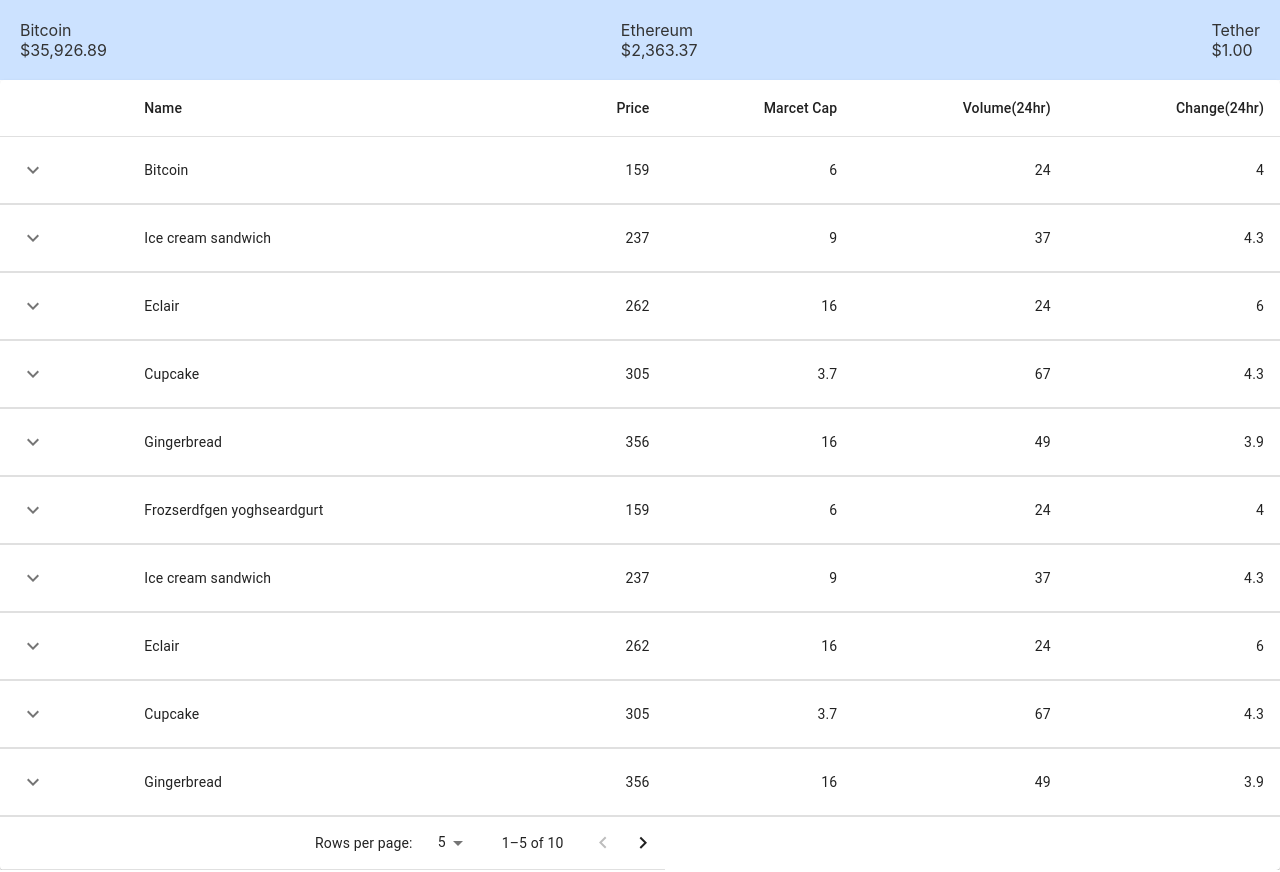
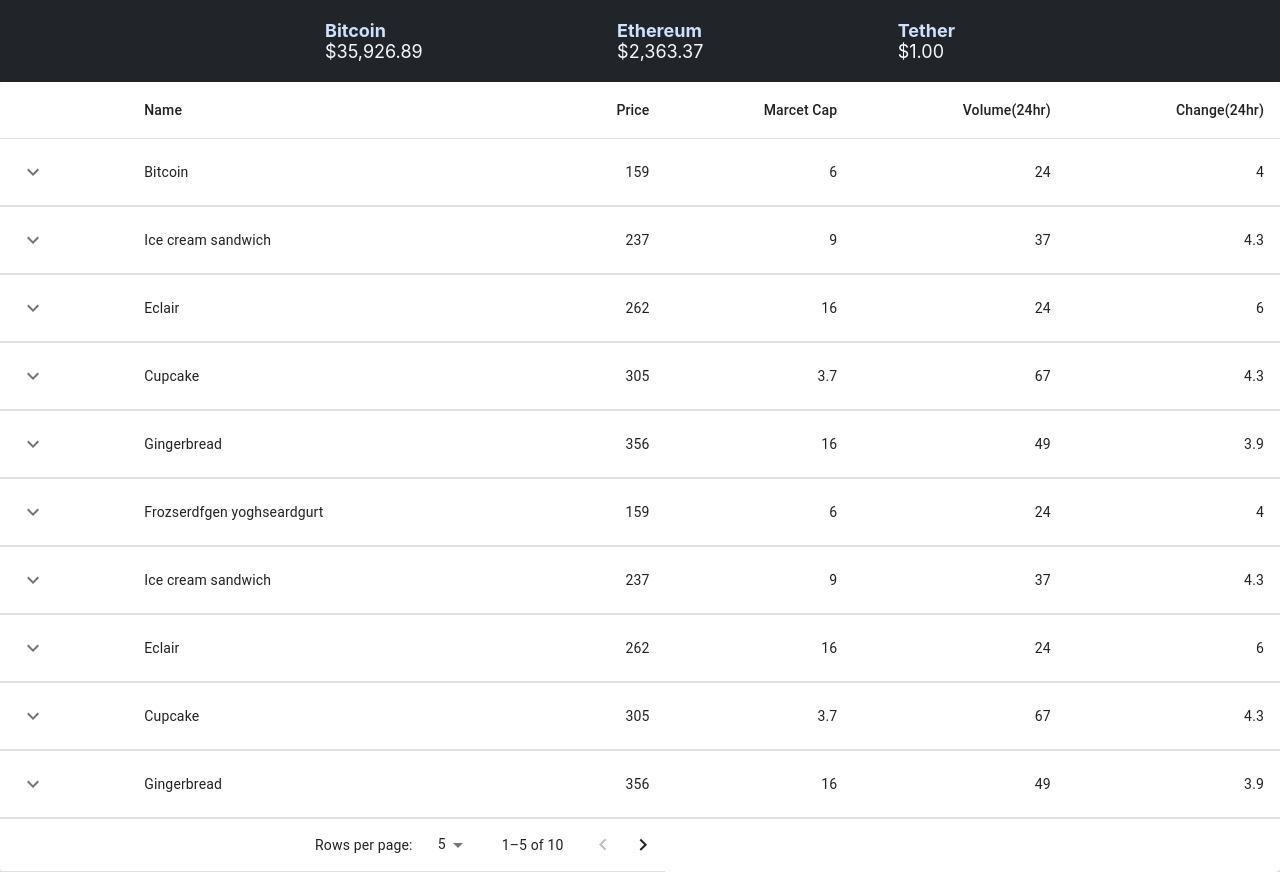
Before and after one commit to Sanvinganza/coincap_copy, a React (Create React App) app: page / in a window 1280 px wide. Built offline with nearby package versions, Linux system fonts and the light colour scheme.

Commit message:
add styles Header and change schedule

```diff
--- a/src/components/Schedule.jsx
+++ b/src/components/Schedule.jsx
@@ -17,39 +17,73 @@
 
 const data = [
   {
-    name: "11AM",
+    name: "11PM",
     uv: 4000,
-    amt: 2400,
+  },
+  {
+    name: "1AM",
+    uv: 3000,
+  },
+  {
+    name: "3AM",
+    uv: 2000,
+    pv: 9800,
+  },
+  {
+    name: "5AM",
+    uv: 2780,
+  },
+  {
+    name: "7AM",
+    uv: 1890,
+  },
+  {
+    name: "9AM",
+    uv: 2390,
   },
   {
     name: "11AM",
-    uv: 3000,
-    amt: 2210,
+    uv: 3490,
   },
   {
-    name: "11AM",
-    uv: 2000,
-    pv: 9800,    amt: 2290,
+    name: "1PM",
+    uv: 3490,
   },
   {
-    name: "11AM",
+    name: "3PM",
+    uv: 4000,
+  },
+  {
+    name: "5AM",
+    uv: 3000,
+  },
+  {
+    name: "7AM",
+    uv: 2000,
+  },
+  {
+    name: "9AM",
     uv: 2780,
-    amt: 2000,
   },
   {
     name: "11AM",
     uv: 1890,
-    amt: 2181,
   },
   {
-    name: "11AM",
+    name: "1PM",
     uv: 2390,
-    amt: 2500,
   },
   {
-    name: "11AM",
+    name: "3PM",
     uv: 3490,
-    amt: 2100,
+  },
+  {
+    name: "5PM",
+    uv: 3490,
+  },
+  {
+    name: "7PM",
+    uv: 2000,
   },
 ];
 
--- a/src/index.scss
+++ b/src/index.scss
@@ -1,4 +1,7 @@
 $primary-color: #333;
+$secondary-color: #cce2ff;
+$dark-color: #212529;
+$light-color: #f8f9fa;
 
 body {
   margin: 0;
@@ -11,18 +14,21 @@
 }
 
 code {
-  font-family: source-code-pro, Menlo, Monaco, Consolas, 'Courier New',
-    monospace;
+  font-family: source-code-pro, Menlo, Monaco, Consolas, 'Courier New', monospace;
 }
 
 .header {
-  background-color:#cce2ff;
+  background-color:$dark-color;
+  display:flex;
+  justify-content: center;
 
   .header-container {
     display:flex;
     flex-direction: row;
+    justify-content: center;
+    max-width: 640px;
+    width: 100%;
     padding: 15px;
-    justify-content: center;
   }
 }
 
@@ -35,5 +41,17 @@
 
   .menu__item {
     padding: 5px;
+
+    .subtitle {
+      color: $secondary-color;
+      font-size: large;
+      font-weight: 700;
+    }
+
+    .price {
+      color: $light-color;
+      font-size: large;
+      font-weight: 400;
+    }
   }
 }
```
